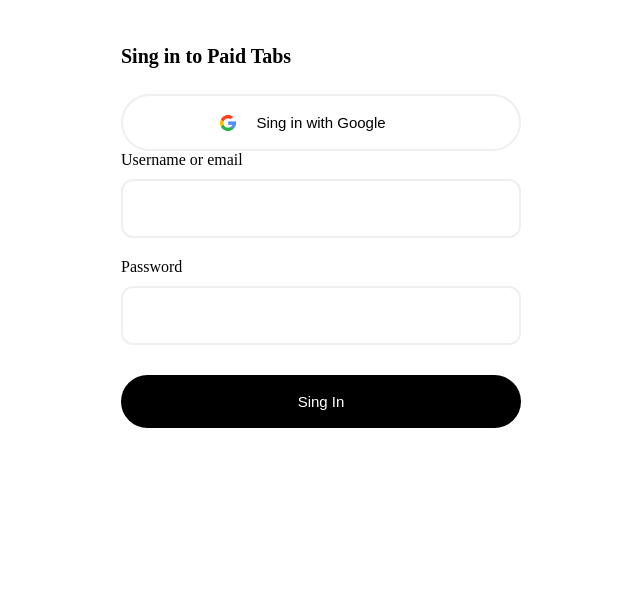
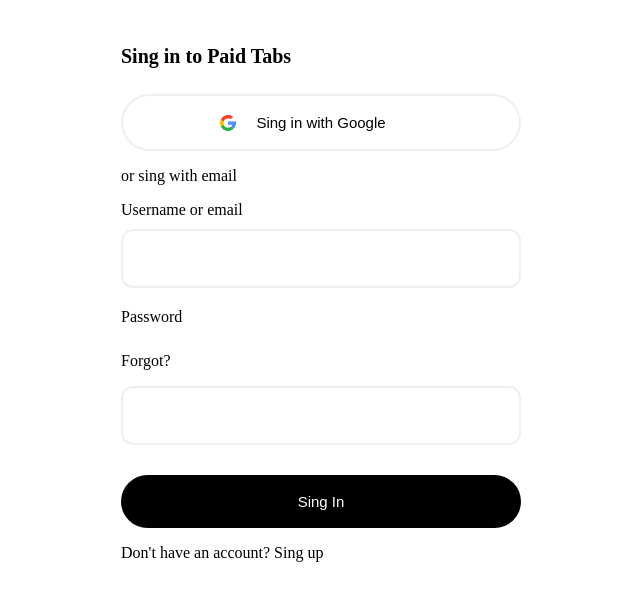
Before and after one commit to ElizPN/music-news, a Next.js app: page /login-page in a window 1280 px wide. Shown: the top 600 px of the page, without its empty margins (319-959 px from the left). Built offline with nearby package versions, Linux system fonts and the light colour scheme.

Commit message:
add text info

```diff
--- a/components/Login.jsx
+++ b/components/Login.jsx
@@ -17,6 +17,7 @@ const Login = () => {
       <h2>Sing in to Paid Tabs</h2>
       <form onSubmit={handleLogin}>
       <button type="submit" className="google-sign-in-button">Sing in with Google</button>
+      <p>or sing with email</p>
         <label htmlFor="username">Username or email</label>
         <input
           type="text"
@@ -25,6 +26,7 @@ const Login = () => {
           onChange={handleChangeUserName()}
         />
         <label htmlFor="password">Password</label>
+        <p>Forgot?</p>
         <input
           type="password"
           id="password"
@@ -33,6 +35,7 @@ const Login = () => {
         />
         {error && <p className="error-message">{error}</p>}
         <button type="submit">Sing In</button>
+        <p>Don't have an account? Sing up </p>
       </form>
     </div>
   );
```
